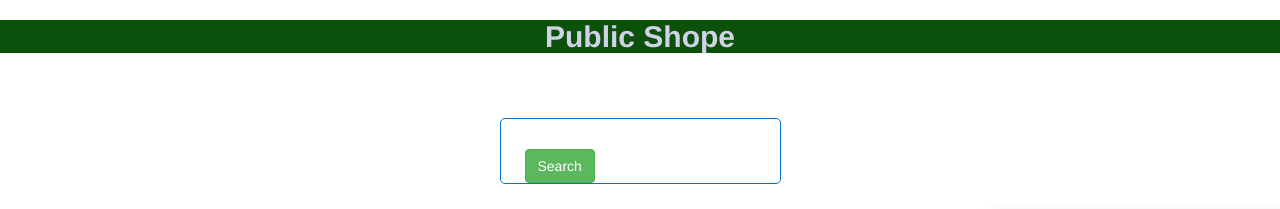
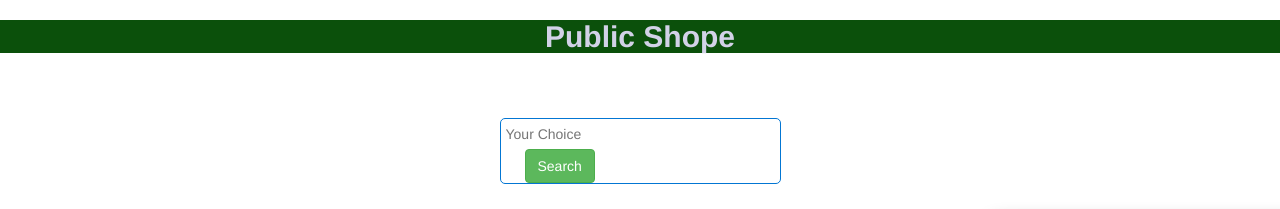
Before and after one commit to sanaul01/ranga-store-website, a plain HTML site: page index.html in a window 1280 px wide. Shown: the top 209 px of the page. Drawn offline with nearby package versions, Linux system fonts and the light colour scheme.

Commit message:
pleaseholder added

```diff
--- a/index.html
+++ b/index.html
@@ -24,7 +24,7 @@
   <main class="main">
     <div class="search-field">
       <div class="search-box">
-        <input id="input-field" class="search-field" type="text" />
+        <input id="input-field" class="search-field" type="text" placeholder="Your Choice" />
         <button type="button" class="btn btn-success search-button" data-toggle="button" aria-pressed="false"
           autocomplete="off" id="search-btn" onclick="loadProducts()">
           Search
```
